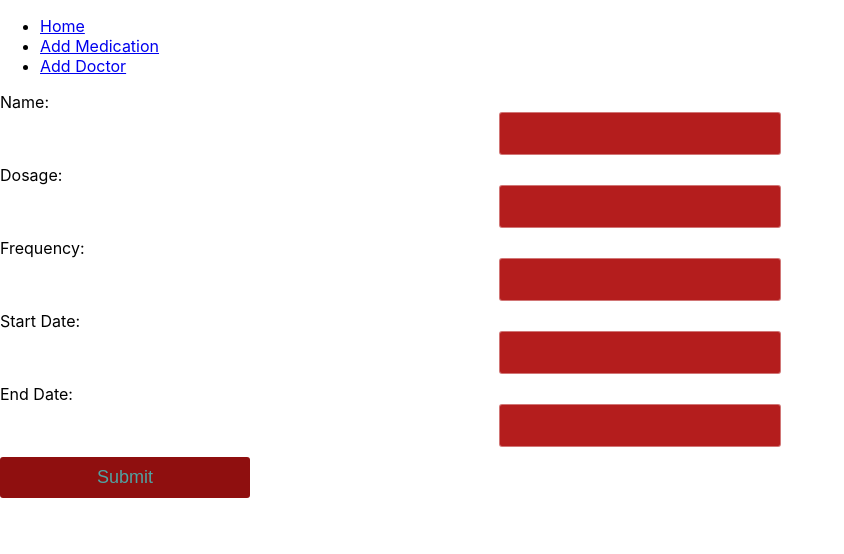
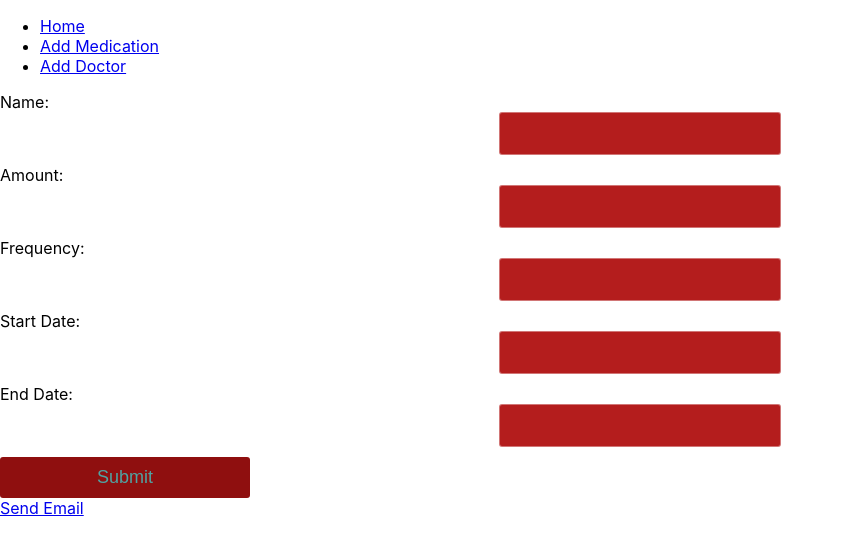
Before and after one commit to nihar113/InTOUCH, a React (Create React App) app in the folder intouch/: page /AddMedication in a window 1280 px wide. Shown: the top 554 px of the page, without its empty margins (0-844 px from the left). Built offline with nearby package versions, Linux system fonts and the light colour scheme.

Commit message:
Mail thing added and variable name changed from dosage to amount

```diff
--- a/intouch/src/App.js
+++ b/intouch/src/App.js
@@ -6,27 +6,15 @@ import Layout from "./pages/Layout";
 import Home from "./pages/Home";
 import AddDoctor from './pages/AddDoctor.jsx';
 
+var emails = ["tonyyang@tamu.edu", "tonyyang@aggienetwork.com"];
+
+var mail = "mailto:"+emails.join()+'?subject=Medication Update';
 
 
 function App() {
   return (
-
-    // <div className="App">
-    //   <header className="App-header">
-    //     <img src={logo} className="App-logo" alt="logo" />
-    //     <p>
-    //       Edit <code>src/App.js</code> and save to reload.
-    //     </p>
-    //     <a
-    //       className="App-link"
-    //       href="https://reactjs.org"
-    //       target="_blank"
-    //       rel="noopener noreferrer"
-    //     >
-    //       Learn React
-    //     </a>
-    //   </header>
-    // </div>
+    <div>
+      <div>
         <BrowserRouter>
           <Routes>
             <Route path="/" element={<Layout />}>
@@ -36,6 +24,9 @@ function App() {
             </Route>
           </Routes>
         </BrowserRouter>
+      </div>
+      <a href={mail}>Send Email</a>
+    </div>
   );
 }
 
--- a/intouch/src/pages/AddMedication.jsx
+++ b/intouch/src/pages/AddMedication.jsx
@@ -2,7 +2,7 @@ import React,{useState} from 'react';
 
 function Form(){
     const [name, setName] = useState("");
-    const [dosage, setDosage] = useState(0);
+    const [amount, setAmount] = useState(0);
     const [freq, setFreq] = useState("");
     const [start, setStart] = useState("");
     const [end, setEnd] = useState("");
@@ -11,8 +11,8 @@ function Form(){
         setName(event.target.value);
     }
 
-    function changeDosage(event){
-        setDosage(event.target.value);
+    function changeAmount(event){
+        setAmount(event.target.value);
     }
 
     function changeFreq(event){
@@ -35,8 +35,8 @@ function Form(){
             <form onSubmit={handleClick}>
                 <label>Name:</label>
                     <input type="text" onChange={changeName}/>
-                <label>Dosage:</label>
-                    <input type="number" onChange={changeDosage}/>
+                <label>Amount:</label>
+                    <input type="number" onChange={changeAmount}/>
                 <label>Frequency:</label>
                     <input type="text" onChange={changeFreq}/>
                 <label>Start Date:</label>
```
Lines whose indentation alone changed are shown as unchanged.
